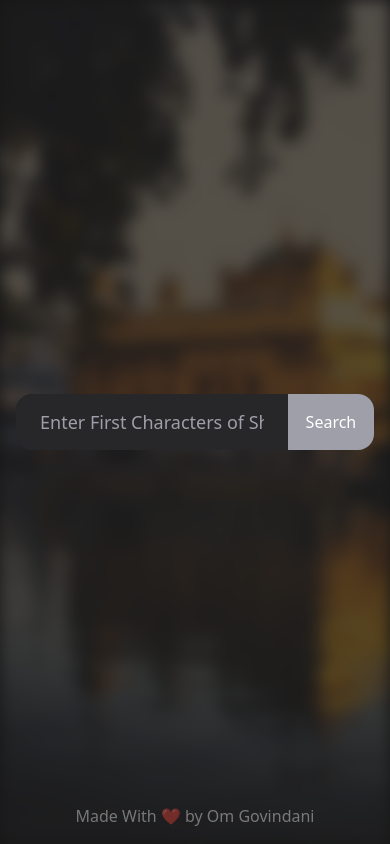
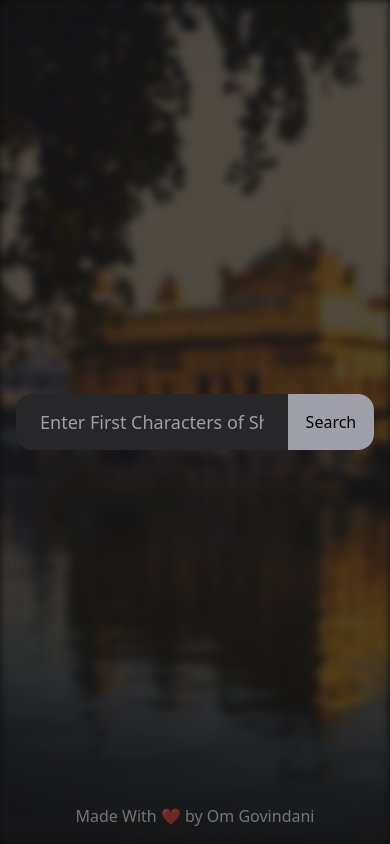
Before and after one commit to Om-Govindani/GurKiBani, a React (Vite) app in the folder frontend/: page / in a window 390 px wide. Built offline with nearby package versions, Linux system fonts and the light colour scheme.

Commit message:
Fixing the Background image and ShabadView Width

```diff
--- a/frontend/src/index.css
+++ b/frontend/src/index.css
@@ -1,5 +1,4 @@
 @import "tailwindcss";
-html,
 body {
   background-color: #0f0f0f;
   color-scheme: dark;
@@ -9,8 +8,15 @@ body {
 }
 
 @media (max-width: 768px) {
-  html,
-  body {
-    background-color: transparent;
+  body::before {
+    content: "";
+    position: fixed;
+    inset: 0;
+    background-image: url('/ਦਰਬਾਰ_ਸਾਹਿਬ.jpg');
+    background-size: cover;
+    background-position: center;
+    filter: blur(4px);
+    opacity: 0.3;
+    z-index: -1;
   }
 }
--- a/frontend/src/views/SearchView.jsx
+++ b/frontend/src/views/SearchView.jsx
@@ -4,16 +4,10 @@ import SearchResults from "../components/SearchResults.jsx";
 function SearchView (){
     const [results , setResults] = useState([]) ;
     return (
-        <div className="relative bg-neutral-900 h-screen w-full overflow-hidden pt-safe-top pb-safe-bottom">
-            <div
-                className="absolute inset-0 bg-[url('/ਦਰਬਾਰ_ਸਾਹਿਬ.jpg')] bg-cover bg-center blur-sm opacity-30 md:hidden "
-                aria-hidden="true"
-            />
-            <div className="z-10 relative h-full w-full py-4 flex flex-col items-center justify-center px-4 overflow-y-auto">
+        <div className="relative bg-transparent py-4 flex flex-col items-center justify-center px-4 overflow-y-auto h-screen w-full overflow-hidden">
                 < SearchBar results = {results} setResults = {setResults} />
                 < SearchResults results = {results}/>
                 <h2 className="absolute bottom-4 text-center text-white/40">Made With ❤️ by Om Govindani</h2>
-            </div>
         </div>
     )
 
--- a/frontend/src/views/ShabadView.jsx
+++ b/frontend/src/views/ShabadView.jsx
@@ -47,7 +47,7 @@ function ShabadView() {
   return (
     <div className="min-h-screen w-full bg-neutral-900 text-white px-6 py-10">
 
-      <div className="max-w-3xl mx-auto flex items-center justify-between mb-4">
+      <div className="w-full mx-auto flex items-center justify-between mb-4">
         {/* Back Button (top left) */}
         <button
             onClick={() => navigate("/")}
@@ -73,7 +73,7 @@ function ShabadView() {
 
 
 
-      <div className="max-w-3xl mx-auto relative ">
+      <div className="w-full mx-auto relative ">
 
         {shabadVerses.map(([id, verse], index) => {
           const isFirst = index === 0;
```
